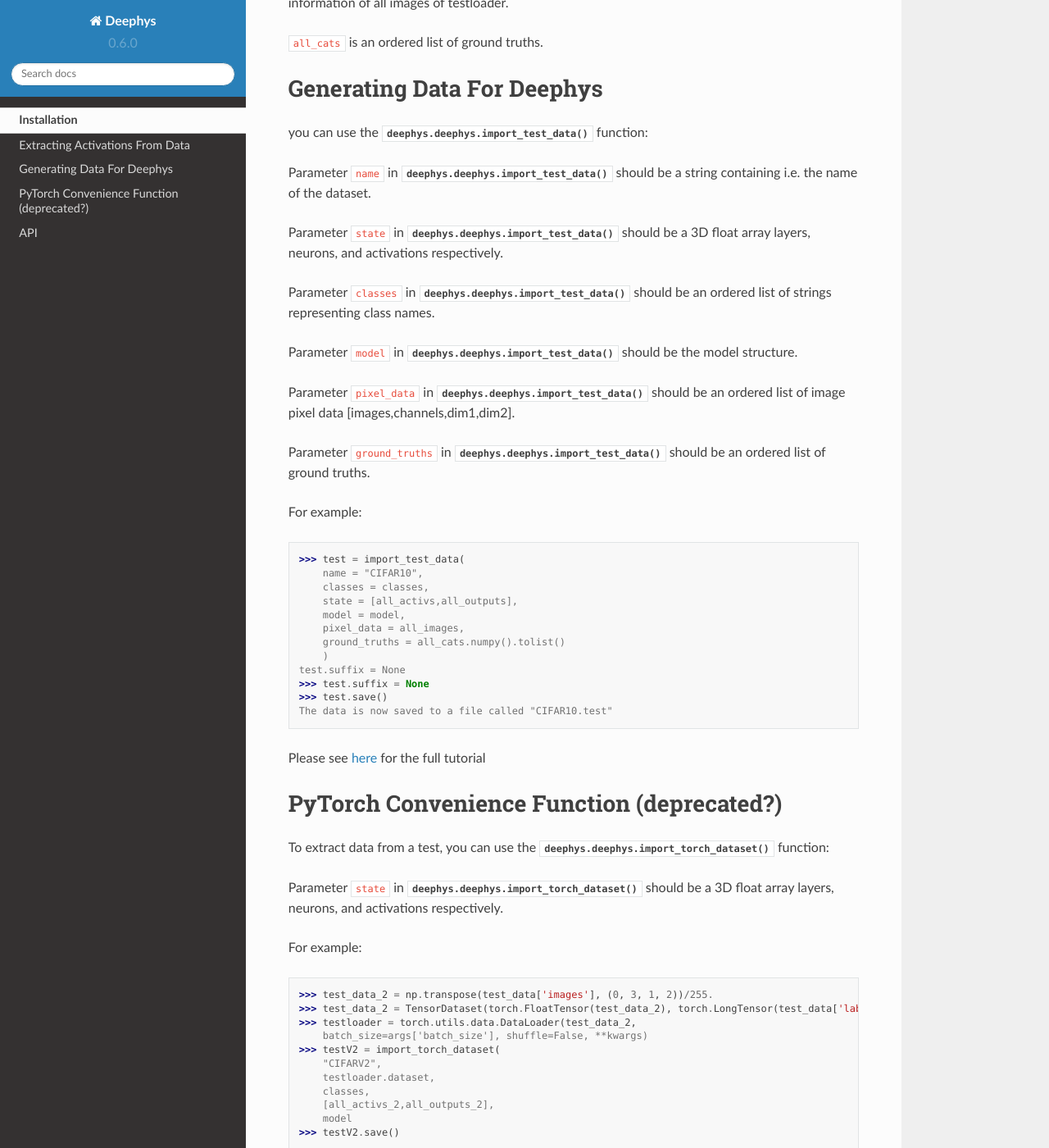
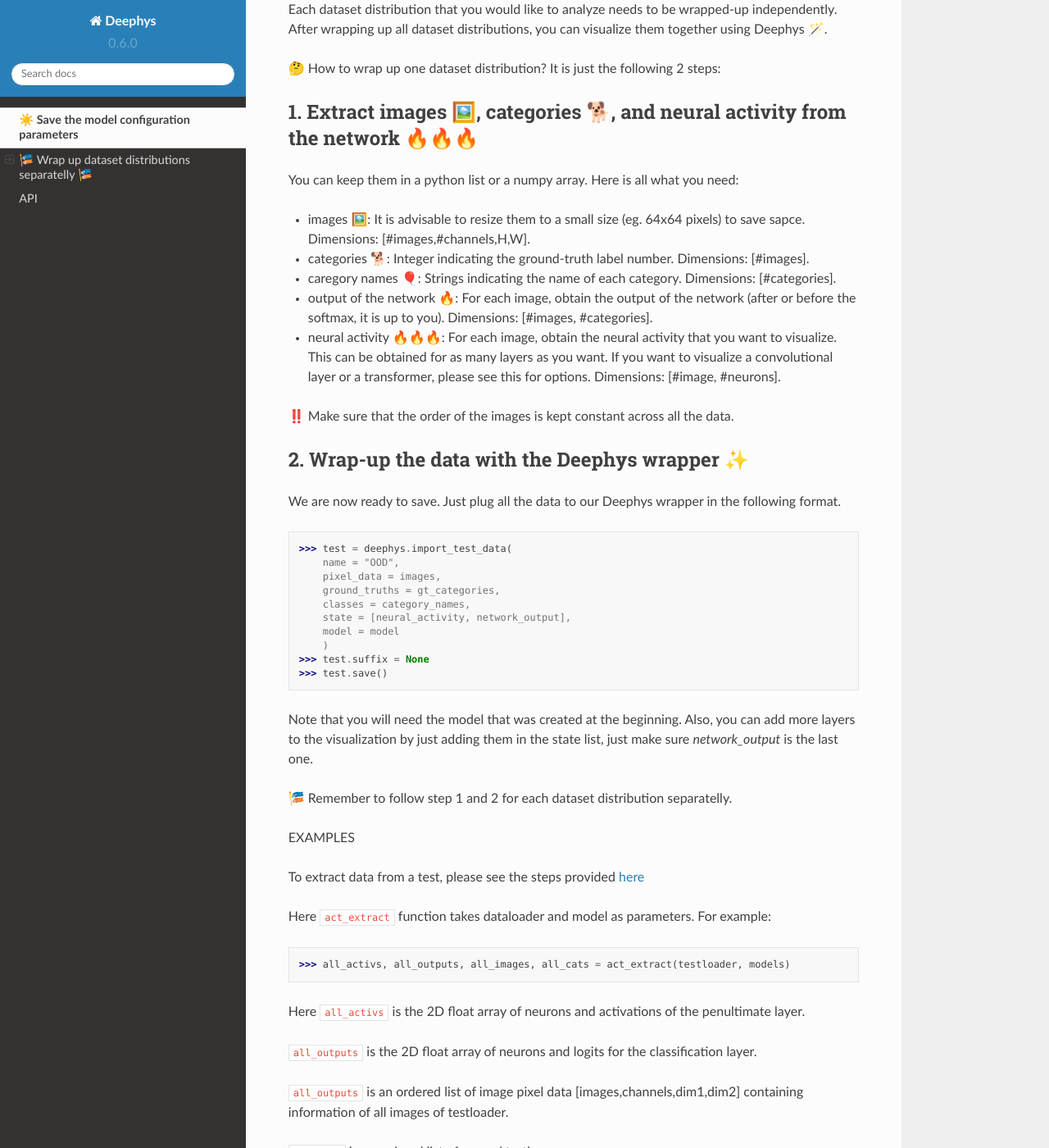
Before and after one commit to mjgroth/deephys, a Sphinx documentation site: the page built from docs/source/usage.rst, in a window 1280 px wide and 1400 px high, scrolled down 703 px. Shown: the whole window at 82% size. Built offline with Sphinx 7.4.7 and the Read the Docs theme 2.0.0, drawn with Linux system fonts in a browser that asks for light colours; some of the changed text lies outside the part shown.

Commit message:
Update usage.rst

```diff
--- a/docs/source/usage.rst
+++ b/docs/source/usage.rst
@@ -1,19 +1,73 @@
-  Usage
-=====
 
-.. _installation:
-
-Installation
-------------
-
-To use Deephys, first install it using pip:
+Before starting, install our Deephys wrapper. This will faciliate plugging your data in the right format for Deephys.
 
 .. code-block:: console
 
-   (.venv) $ pip install deephys
+  $ pip install deephys
 
-Extracting Activations From Data
---------------------------------
+
+Let's get started wrapping up your data to visualize with Deephys  🚀
+
+☀️ Save the model configuration parameters
+==================
+
+We first need to instantiate the model by indicating the number of neurons per layer to visualize.
+
+>>> import deephys
+>>> model = deephys.setup_model(
+    num_neurons = [num_neurons_layer, num_neurons_output],
+    name_layers = ["penultimate_layer", "output_layer"]
+    name_network = "my_net"
+    )
+
+If you want to visualize more layers, add the number of neurons and parameters in the list.
+
+‼️ The last entry in both lists must be the output layer, which is mandatory to always have.
+
+
+🎏 Wrap up dataset distributions separatelly 🎏
+===========================================
+
+Each dataset distribution that you would like to analyze needs to be wrapped-up independently. After wrapping up all dataset distributions, you can visualize them together using Deephys 🪄.
+
+🤔 How to wrap up one dataset distribution? It is just the following 2 steps:
+
+1. Extract images 🖼️, categories 🐕, and neural activity from the network 🔥🔥🔥
+~~~~~~~~~~~~~~~~~~~~~~~~~~~~~~~~~~~~~~~~~~~~~~~~~~~~~~~~~~~~~~~~~~~~~~~~~~~~~~
+
+You can keep them in a python list or a numpy array. Here is all what you need:
+
+- images 🖼️: It is advisable to resize them to a small size (eg. 64x64 pixels) to save sapce. Dimensions: [#images,#channels,H,W].
+- categories 🐕: Integer indicating the ground-truth label number. Dimensions: [#images].
+- caregory names 🎈: Strings indicating the name of each category. Dimensions: [#categories].
+- output of the network 🔥: For each image, obtain the output of the network (after or before the softmax, it is up to you). Dimensions: [#images, #categories].
+- neural activity 🔥🔥🔥: For each image, obtain the neural activity that you want to visualize. This can be obtained for as many layers as you want. If you want to visualize a convolutional layer or a transformer, please see this for options. Dimensions: [#image, #neurons].
+
+‼️ Make sure that the order of the images is kept constant across all the data.
+
+2. Wrap-up the data with the Deephys wrapper ✨
+~~~~~~~~~~~~~~~~~~~~~~~~~~~~~~~~~~~~~~~~~~~~~~~~~~~~~~~~~~~~~~~~~~~~~~~~~~~~~~
+
+We are now ready to save. Just plug all the data to our Deephys wrapper in the following format.
+
+>>> test = deephys.import_test_data(
+    name = "OOD",
+    pixel_data = images,
+    ground_truths = gt_categories,
+    classes = category_names,
+    state = [neural_activity, network_output],
+    model = model
+    )
+>>> test.suffix = None
+>>> test.save()
+
+
+Note that you will need the model that was created at the beginning. Also, you can add more layers to the visualization by just adding them in the state list, just make sure `network_output` is the last one.
+
+🎏 Remember to follow step 1 and 2 for each dataset distribution separatelly.
+
+
+EXAMPLES
 
 To extract data from a test, please see the steps provided `here <https://colab.research.google.com/github/mjgroth/deephys-aio/blob/master/Python_Tutorial.ipynb>`_
 
@@ -61,26 +115,3 @@
 The data is now saved to a file called "CIFAR10.test"
 
 Please see `here <https://github.com/mjgroth/deephys-aio/blob/master/Python_Tutorial.ipynb>`_ for the full tutorial
-
-
-PyTorch Convenience Function (deprecated?)
----------------------------
-
-To extract data from a test,
-you can use the :py:func:`deephys.deephys.import_torch_dataset` function:
-
-Parameter ``state`` in :func:`deephys.deephys.import_torch_dataset` should be a 3D float array layers, neurons, and activations respectively.
-
-For example:
-
->>> test_data_2 = np.transpose(test_data['images'], (0, 3, 1, 2))/255.
->>> test_data_2 = TensorDataset(torch.FloatTensor(test_data_2), torch.LongTensor(test_data['labels']))
->>> testloader = torch.utils.data.DataLoader(test_data_2,
-    batch_size=args['batch_size'], shuffle=False, **kwargs)
->>> testV2 = import_torch_dataset(
-    "CIFARV2",
-    testloader.dataset,
-    classes,
-    [all_activs_2,all_outputs_2],
-    model
->>> testV2.save()
```
